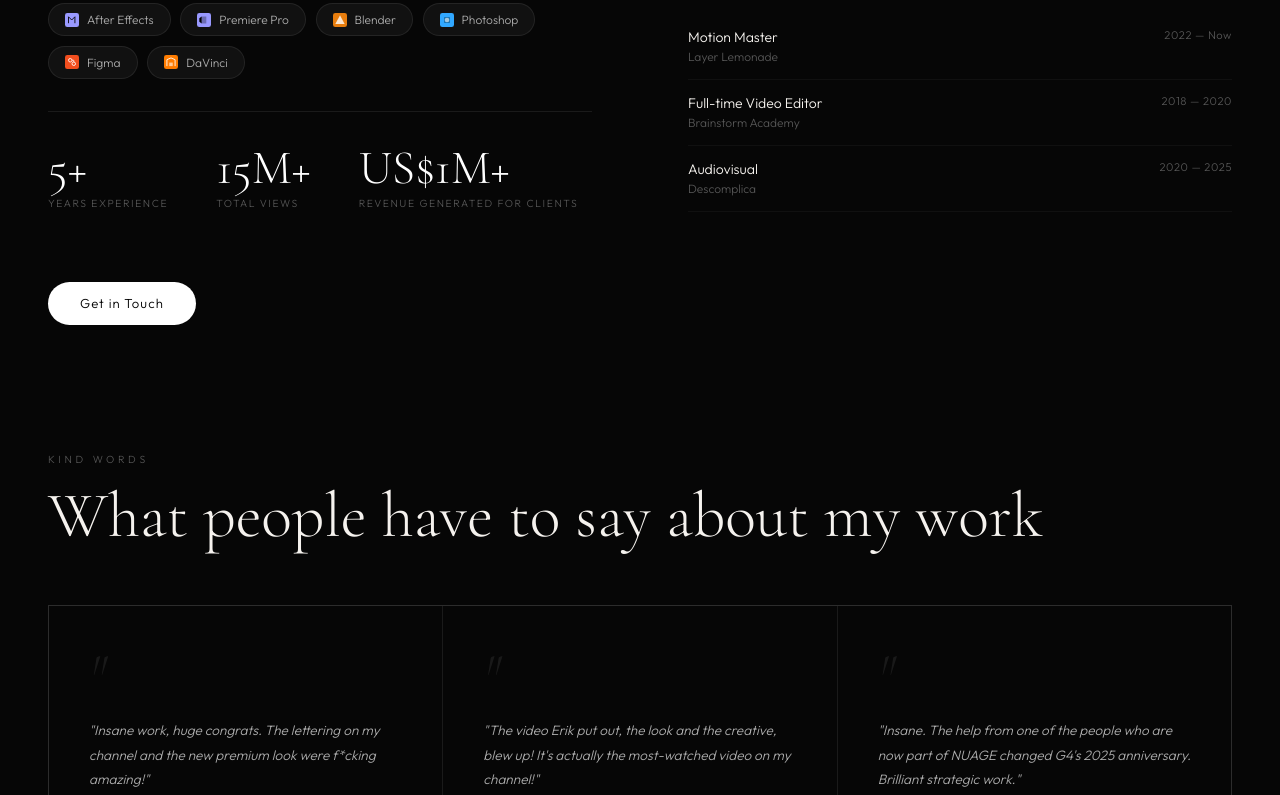
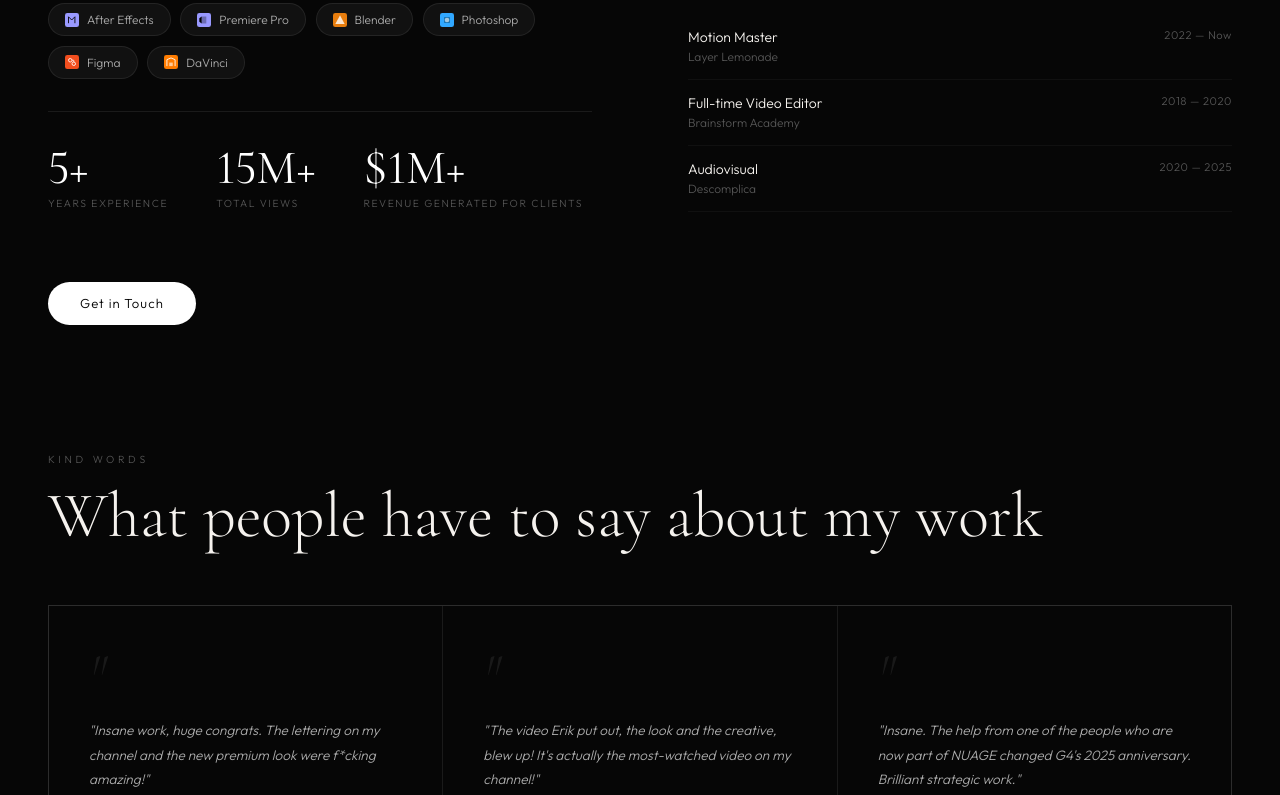
Before and after one commit to erikegc12-sys/Erik_Gomes, a plain HTML site: page index.html in a window 1280 px wide. Shown: the part 4455-5250 px from the top of the page. Drawn offline with nearby package versions, Linux system fonts and the light colour scheme.

Commit message:
Fix stats numerals (lining figures, $1M+)
Co-Authored-By: Claude Opus 5.5 <noreply@anthropic.com>
Claude-Session: https://claude.ai/code/session_017LUfiTXhwaNiPmzeycjpHb

```diff
--- a/index.html
+++ b/index.html
@@ -177,7 +177,7 @@ nav{position:fixed;top:0;left:0;right:0;z-index:100;display:flex;align-items:cen
 .about-bullets li::before{content:'✦';position:absolute;left:0;color:#fff;font-size:.55rem;top:.35rem}
 .about-bullets b{color:#fff;font-weight:400}
 .stats-row{display:flex;gap:3rem;margin-top:2rem;padding:2rem 0;border-top:1px solid var(--border)}
-.stat-num{font-family:'Cormorant Garamond',serif;font-size:3rem;font-weight:300;line-height:1;color:#fff}
+.stat-num{font-family:'Cormorant Garamond',serif;font-size:3rem;font-weight:400;line-height:1;color:#fff;font-variant-numeric:lining-nums;font-feature-settings:'lnum' 1;white-space:nowrap}
 .stat-label{font-size:.65rem;letter-spacing:.15em;text-transform:uppercase;color:var(--text3);margin-top:.3rem}
 .skills-title{font-size:.65rem;letter-spacing:.3em;text-transform:uppercase;color:var(--text3);margin-bottom:1.2rem;margin-top:2.5rem}
 .skills-row{display:flex;gap:.6rem;flex-wrap:wrap}
@@ -786,7 +786,7 @@ body::after{content:'';position:fixed;inset:0;background-image:url("data:[embedd
       <div class="stats-row">
         <div class="stat"><div class="stat-num" data-target="5" data-suffix="+">0</div><div class="stat-label" data-en="Years Experience" data-pt="Anos de Experiência">Years Experience</div></div>
         <div class="stat"><div class="stat-num" data-target="15" data-suffix="M+">0</div><div class="stat-label" data-en="Total Views" data-pt="Total de Views">Total Views</div></div>
-        <div class="stat"><div class="stat-num" data-target="1" data-prefix="US$" data-suffix="M+">0</div><div class="stat-label" data-en="Revenue Generated for Clients" data-pt="Receita Gerada para Empresas">Revenue Generated for Clients</div></div>
+        <div class="stat"><div class="stat-num" data-target="1" data-prefix="$" data-suffix="M+">0</div><div class="stat-label" data-en="Revenue Generated for Clients" data-pt="Receita Gerada para Empresas">Revenue Generated for Clients</div></div>
       </div>
       <div style="margin-top:2.5rem">
         <a href="https://wa.me/5521985760984?text=Hi%20Erik!%20I%20saw%20your%20portfolio%20and%20would%20like%20to%20talk%20about%20a%20project." target="_blank" class="btn-w">
```
